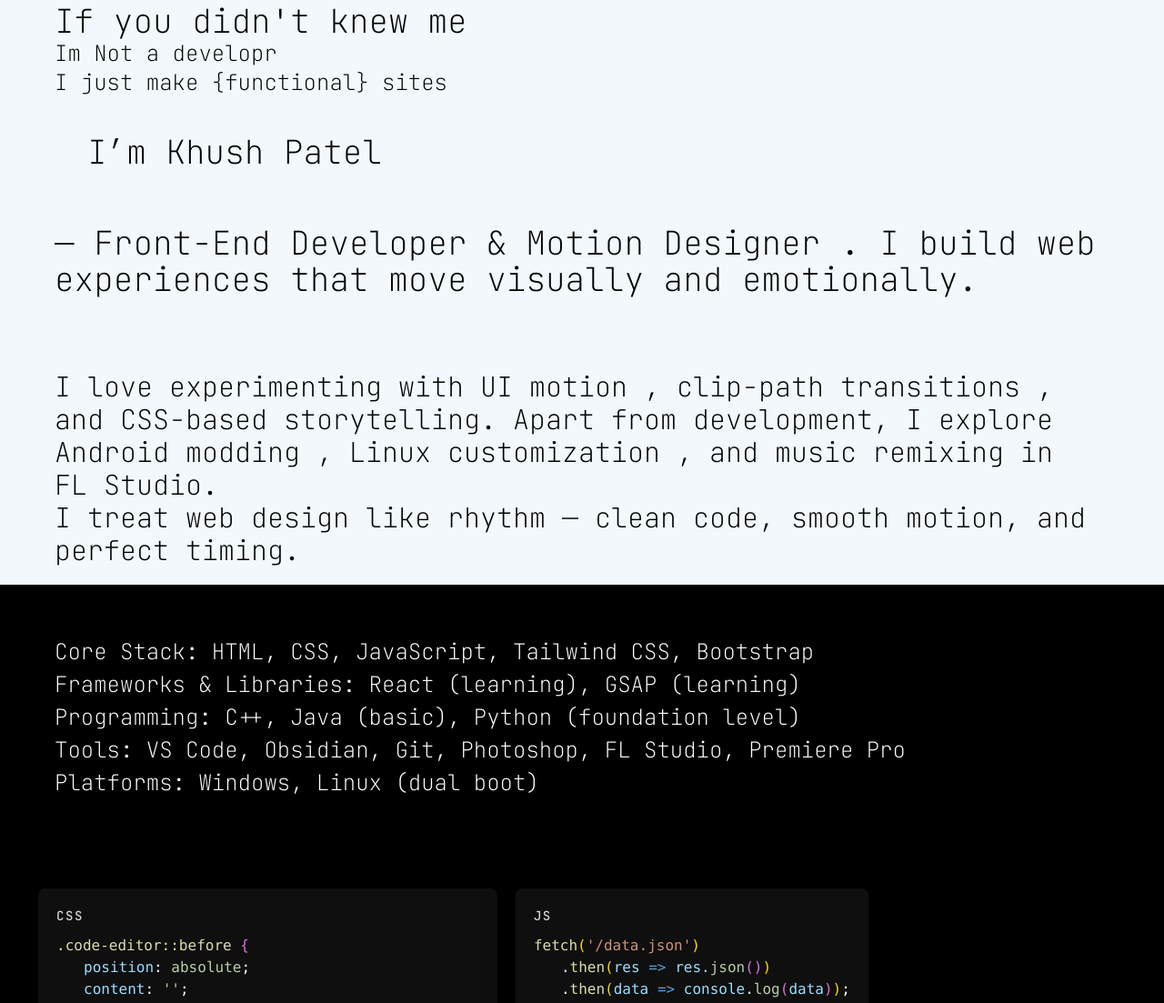
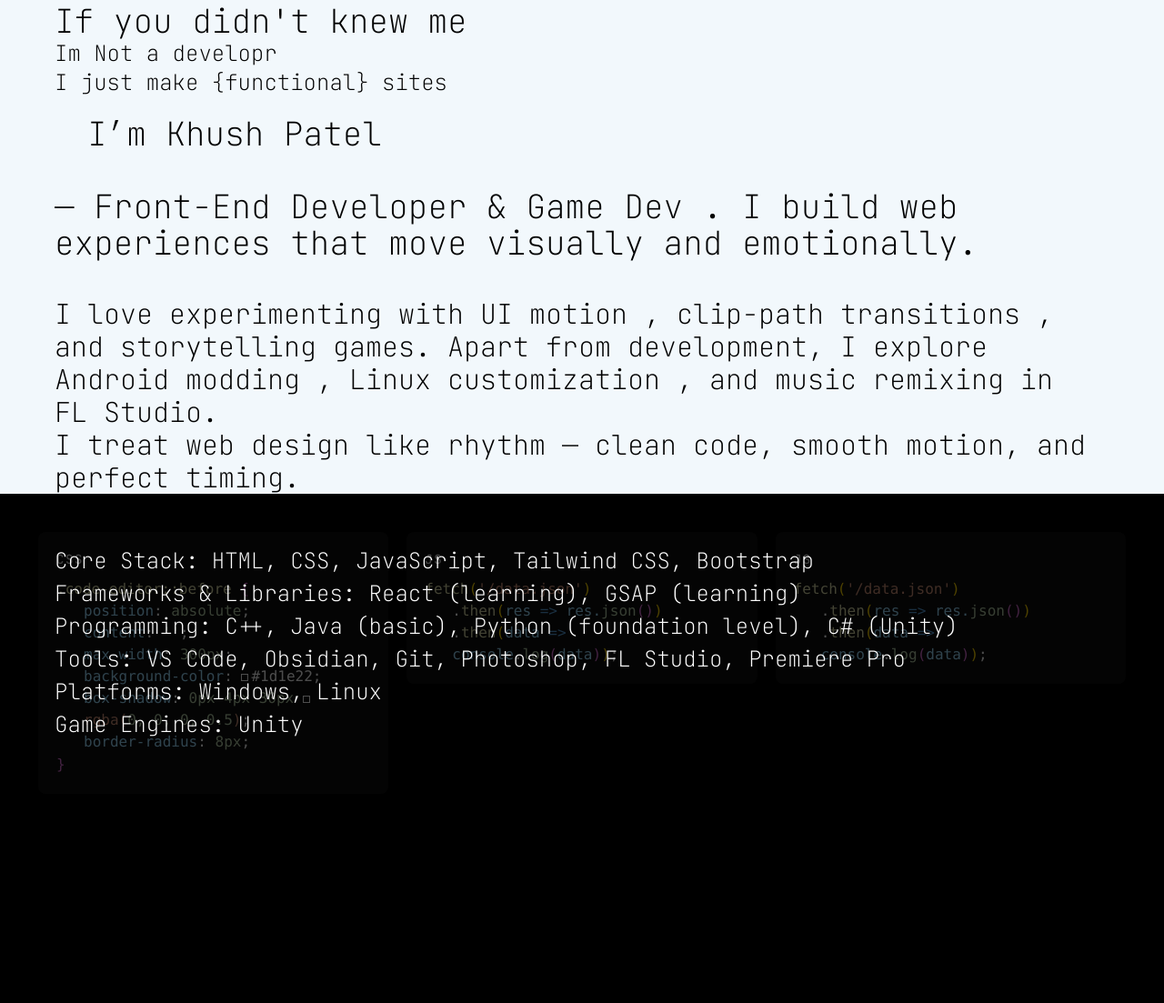
Before and after one commit to khushpatel00/PortfolioMix, a website: page index.html in a window 1280 px wide. Shown: the part 885-1988 px from the top of the page at 91% size. After the commit the page ends 1768 px from the top, so only its background shows below. Drawn offline with nearby package versions, Linux system fonts and the light colour scheme.

Commit message:
Changes: title(added: 'Gamedev'), added Game engine in corestack, used code blocks as background

```diff
--- a/index.html
+++ b/index.html
@@ -1,5 +1,6 @@
 <!DOCTYPE html>
 <html lang="en">
+
 <head>
 	<meta charset="UTF-8" />
 	<meta name="viewport" content="width=device-width, initial-scale=1.0" />
@@ -8,23 +9,32 @@
 	<link rel="stylesheet" href="src/output.css" />
 	<link rel="preconnect" href="https://fonts.googleapis.com" />
 	<link rel="preconnect" href="https://fonts.gstatic.com" crossorigin />
-        <link href="https://fonts.googleapis.com/css2?family=JetBrains+Mono:ital,wght@0,100..800;1,100..800&display=swap" rel="stylesheet" />
+	<link href="https://fonts.googleapis.com/css2?family=JetBrains+Mono:ital,wght@0,100..800;1,100..800&display=swap"
+		rel="stylesheet" />
 </head>
 
-    <div id="fluidCursorElement" class="fixed duration-75 cursor-none min-w-4 p-5 max-h-4 rounded-full bg-neutral-600/50 flex z-50 justify-center items-center text-white JetFonts text-nowrap"></div>
-    <div id="fluidCursorContent" class="fixed flex justify-center items-center align-middle cursor-none w-1.5 h-1.5 rounded-full bg-[#f8f2fc] z-50 inset-shadow-sm inset-shadow-black/20">
-        <div id="transition-ball" class="h-full rounded-full bg-[#f8f2fc] inset-shadow-sm inset-shadow-black/20" style="transition: 0.2s"></div>
+<div id="fluidCursorElement"
+	class="fixed duration-75 cursor-none min-w-4 p-5 max-h-4 rounded-full bg-neutral-600/50 flex z-50 justify-center items-center text-white JetFonts text-nowrap">
 </div>
+<div id="fluidCursorContent"
+	class="fixed flex justify-center items-center align-middle cursor-none w-1.5 h-1.5 rounded-full bg-[#f8f2fc] z-50 inset-shadow-sm inset-shadow-black/20">
+	<div id="transition-ball" class="h-full rounded-full bg-[#f8f2fc] inset-shadow-sm inset-shadow-black/20"
+		style="transition: 0.2s"></div>
+</div>
+
 <body class="bg-black overflow-x-hidden cursor-none">
-        <header class="fixed w-[95%] top-0 z-40 bg-black/30 backdrop-blur-sm border-b rounded-2xl my-5 border-gray-900/10" style="margin-inline: 2.5%">
+	<header class="fixed w-[95%] top-0 z-40 bg-black/30 backdrop-blur-sm border-b rounded-2xl my-5 border-gray-900/10"
+		style="margin-inline: 2.5%">
 		<div class="mx-auto xl:max-w-screen px-4 sm:px-6 lg:px-8">
 			<div class="flex h-16 items-center justify-between">
 				<div class="md:flex md:items-center md:gap-12 gTopFade">
-                        <a class="max-w-1/5 link" href="#"><img src="src/img/favicon.png" class="sm:max-w-1/5 max-w-1/6 md:max-w-full" alt="" /></a>
+					<a class="max-w-1/5 link" href="#"><img src="src/img/favicon.png"
+							class="sm:max-w-1/5 max-w-1/6 md:max-w-full" alt="" /></a>
 				</div>
 				<div class="link block gTopFade cursor-none" onclick="navTrigger()">
 					<button class="rounded-lg p-2 cursor-none transition bg-gray-900 text-white/50 hover:text-white">
-                            <svg class="size-5 cursor-none" fill="none" viewBox="0 0 24 24" stroke="currentColor" stroke-width="2">
+						<svg class="size-5 cursor-none" fill="none" viewBox="0 0 24 24" stroke="currentColor"
+							stroke-width="2">
 							<path stroke-linecap="round" stroke-linejoin="round" d="M4 6h16M4 12h16M4 18h16" />
 						</svg>
 					</button>
@@ -35,25 +45,42 @@
 	<div class="fixed top-0 left-0 z-40">
 		<nav class="relative text-white h-screen w-screen p-4 hidden">
 			<div class="flex link items-center">
-                    <button class="link absolute top-0 right-0 m-8 rounded-lg p-2 cursor-none transition hover:text-white" onclick="navTrigger()">
-                        <svg class="size-5 mx-auto cursor-none" xmlns="http://www.w3.org/2000/svg" fill="white" viewBox="0 0 640 640" stroke="currentColor" stroke-width="2">
+				<button class="link absolute top-0 right-0 m-8 rounded-lg p-2 cursor-none transition hover:text-white"
+					onclick="navTrigger()">
+					<svg class="size-5 mx-auto cursor-none" xmlns="http://www.w3.org/2000/svg" fill="white"
+						viewBox="0 0 640 640" stroke="currentColor" stroke-width="2">
 						<path
 							d="M183.1 137.4C170.6 124.9 150.3 124.9 137.8 137.4C125.3 149.9 125.3 170.2 137.8 182.7L275.2 320L137.9 457.4C125.4 469.9 125.4 490.2 137.9 502.7C150.4 515.2 170.7 515.2 183.2 502.7L320.5 365.3L457.9 502.6C470.4 515.1 490.7 515.1 503.2 502.6C515.7 490.1 515.7 469.8 503.2 457.3L365.8 320L503.1 182.6C515.6 170.1 515.6 149.8 503.1 137.3C490.6 124.8 470.3 124.8 457.8 137.3L320.5 274.7L183.1 137.4z" />
 					</svg>
 					<p class="text-white JetFonts">{esc}</p>
 				</button>
 				<ul class="p-4 text-3xl leading-16 px-20">
-                        <li class="gTopFadeLi"><a class="link" id="navHome" href="#">Home</a></li>
-                        <li class="gTopFadeLi"><a class="link" id="navProjects" href="#">Projects</a></li>
-                        <li class="gTopFadeLi"><a class="link" id="navMore" href="#">More</a></li>
+					<li class="gTopFadeLi">
+						<a class="link" id="navHome" href="#">Home</a>
+					</li>
+					<li class="gTopFadeLi">
+						<a class="link" id="navProjects" href="#">Projects</a>
+					</li>
+					<li class="gTopFadeLi">
+						<a class="link" id="navMore" href="#">More</a>
+					</li>
 				</ul>
 			</div>
+
+
+
+
+
 		</nav>
 	</div>
 	<section class="text-white items-center flex h-screen" id="banner">
-            <h1 class="scalerObject xl:text-8xl lg:text-7xl z-10 md:text-6xl sm:text-5xl text-4xl tracking-wide JetFonts justify-center flex w-1/2" style="transition: 1s" id="f-half">developr</h1>
+		<h1 class="scalerObject xl:text-8xl lg:text-7xl z-10 md:text-6xl sm:text-5xl text-4xl tracking-wide JetFonts justify-center flex w-1/2"
+			style="transition: 1s" id="f-half">webdev</h1>
+
 		<div id="dividerLine" class="h-screen w-0.5 z-10 left-1/2 top-0 absolute"></div>
-            <h1 class="scalerObject xl:text-8xl lg:text-7xl z-10 md:text-6xl sm:text-5xl text-4xl tracking-wide JetFonts justify-center flex w-1/2" style="transition: 1s" id="s-half">breakr</h1>
+
+		<h1 class="scalerObject xl:text-8xl lg:text-7xl z-10 md:text-6xl sm:text-5xl text-4xl tracking-wide JetFonts justify-center flex w-1/2"
+			style="transition: 1s" id="s-half">gamedev</h1>
 
 		<div class="absolute z-0 flex top-0 left-0 w-full" style="transition: 0.35s">
 			<div class="glass-card rounded-2xl flex-1/4 hover:flex-2/5 h-[40vh] m-2 flex"></div>
@@ -75,28 +102,28 @@
 		<div id="vertDivider3" class="bg-neutral-300 w-screen h-4 rotate-1"></div>
 	</div>
 	<section class="text-black bg-[#f2f8fc] px-10 pt-10">
-            <h1 class=" text-4xl px-5 JetFonts font-black">If you didn't knew me</h1>
-            <h1 class=" text-2xl px-5 JetFonts">Im Not a developr</h1>
-            <h1 class=" text-2xl px-5 JetFonts">I just make {<a href="#" class="link">functional</a>} sites</h1>
+		<h1 class="text-4xl px-5 JetFonts font-black">If you didn't knew me</h1>
+		<h1 class="text-2xl px-5 JetFonts">Im Not a developr</h1>
+		<h1 class="text-2xl px-5 JetFonts">I just make {<a href="#" class="link">functional</a>} sites</h1>
 
-            <p class=" JetFonts text-4xl px-14 pt-10">I’m Khush Patel</p>
+		<p class="JetFonts text-4xl px-14 pt-5">I’m Khush Patel</p>
 
-            <div class="JetFonts text-4xl p-5 mt-10 getUpParent">
+		<div class="JetFonts text-4xl p-5 mt-5 getUpParent">
 			— Front-End
 			<p class="getUp inline-block duration-100 JetFonts">Developer</p>
 			&
-                <p class="getUp inline-block duration-100 JetFonts">Motion Designer</p>
+			<p class="getUp inline-block duration-100 JetFonts">Game Dev</p>
 			. I build web experiences that move
 			<p class="getUp inline-block duration-100 JetFonts">visually</p>
 			and emotionally.
 		</div>
 
-            <div class="JetFonts text-3xl p-5 mt-10 bolder-parent">
+		<div class="JetFonts text-3xl px-5 mt-5 bolder-parent">
 			I love experimenting with
 			<p class="bolder-element inline-block duration-100 JetFonts">UI motion</p>
 			,
 			<p class="bolder-element inline-block duration-100 JetFonts">clip-path transitions</p>
-                , and CSS-based storytelling. Apart from development, I explore
+			, and storytelling games. Apart from development, I explore
 			<p class="bolder-element inline-block duration-100 JetFonts">Android modding</p>
 			,
 			<p class="bolder-element inline-block duration-100 JetFonts">Linux customization</p>
@@ -106,24 +133,30 @@
 			I treat web design like rhythm — clean code, smooth motion, and perfect timing.
 		</div>
 	</section>
-        <section>
+	<section class="relative">
 		<div class="text-white p-14 JetFonts text-2xl">
 			<p class="p-1 leading-7">Core Stack: HTML, CSS, JavaScript, Tailwind CSS, Bootstrap</p>
 			<p class="p-1 leading-7">Frameworks & Libraries: React (learning), GSAP (learning)</p>
-                <p class="p-1 leading-7">Programming: C++, Java (basic), Python (foundation level)</p>
+			<p class="p-1 leading-7">Programming: C++, Java (basic), Python (foundation level), C# (Unity)</p>
 			<p class="p-1 leading-7">Tools: VS Code, Obsidian, Git, Photoshop, FL Studio, Premiere Pro</p>
-                <p class="p-1 leading-7">Platforms: Windows, Linux (dual boot)</p>
+			<p class="p-1 leading-7">Platforms: Windows, Linux</p>
+			<p class="p-1 leading-7">Game Engines: Unity</p>
+
 		</div>
 
 		<!-- From Uiverse.io by Yaya12085 -->
-            <div class="snippets m-8 flex">
-                <div class="code-editor ">
+		<div class="snippets m-8 flex flex-wrap absolute top-0 -z-10 opacity-30">
+			<div class="editor-container sm:w-full md:w-full lg:w-1/2 xl:w-1/3">
+				<div class="code-editor">
 					<div class="header">
 						<span class="title">CSS</span>
 					</div>
 					<div class="editor-content">
 						<code class="code">
-                            <p><span class="color-yellow">.code-editor::before</span> <span class="color-purple">{</span></p>
+								<p>
+									<span class="color-yellow">.code-editor::before</span>
+									<span class="color-purple">{</span>
+								</p>
 
 								<p class="property"><span class="color-2">position</span><span>:</span> <span class="color-1">absolute</span>;</p>
 								<p class="property"><span class="color-2">content</span><span>:</span> <span class="color-1">''</span>;</p>
@@ -139,7 +172,9 @@
 							</code>
 					</div>
 				</div>
+			</div>
 
+			<div class="editor-container sm:w-full md:w-full lg:w-1/2 xl:w-1/3">
 				<div class="code-editor">
 					<div class="header">
 						<span class="title">JS</span>
@@ -147,9 +182,38 @@
 					<div class="editor-content">
 						<code class="code">
 								<p><span class="color-yellow">fetch</span><span class="color-darkyellow">(</span><span class="color-3">'/data.json'</span><span class="color-darkyellow">)</span></p>
-                            <p class="property">.<span class="color-yellow">then</span><span class="color-darkyellow">(</span><span class="color-2">res <span class="color-0">=></span> res.</span><span class="color-1">json</span><span class="color-purple">()</span><span  class="color-darkyellow">)</span></p>
-                            <p class="property">.<span class="color-yellow">then</span><span class="color-darkyellow">(</span><span class="color-2">data <span class="color-0">=></span></span><span class="color-2"> console</span>.<span class="color-1">log</span><span class="color-purple">(</span><span class="color-2">data</span><span class="color-purple">)</span><span class="color-darkyellow">)</span>;</p>
+								<p class="property">
+									.<span class="color-yellow">then</span><span class="color-darkyellow">(</span><span class="color-2">res <span class="color-0">=></span> res.</span
+									><span class="color-1">json</span><span class="color-purple">()</span><span class="color-darkyellow">)</span>
+								</p>
+								<p class="property">
+									.<span class="color-yellow">then</span><span class="color-darkyellow">(</span><span class="color-2">data <span class="color-0">=></span></span
+									><span class="color-2"> console</span>.<span class="color-1">log</span><span class="color-purple">(</span><span class="color-2">data</span
+									><span class="color-purple">)</span><span class="color-darkyellow">)</span>;
+								</p>
 							</code>
+					</div>
+				</div>
+			</div>
+			<div class="editor-container sm:w-full md:w-full lg:w-1/2 xl:w-1/3">
+				<div class="code-editor">
+					<div class="header">
+						<span class="title">JS</span>
+					</div>
+					<div class="editor-content">
+						<code class="code">
+								<p><span class="color-yellow">fetch</span><span class="color-darkyellow">(</span><span class="color-3">'/data.json'</span><span class="color-darkyellow">)</span></p>
+								<p class="property">
+									.<span class="color-yellow">then</span><span class="color-darkyellow">(</span><span class="color-2">res <span class="color-0">=></span> res.</span
+									><span class="color-1">json</span><span class="color-purple">()</span><span class="color-darkyellow">)</span>
+								</p>
+								<p class="property">
+									.<span class="color-yellow">then</span><span class="color-darkyellow">(</span><span class="color-2">data <span class="color-0">=></span></span
+									><span class="color-2"> console</span>.<span class="color-1">log</span><span class="color-purple">(</span><span class="color-2">data</span
+									><span class="color-purple">)</span><span class="color-darkyellow">)</span>;
+								</p>
+							</code>
+					</div>
 				</div>
 			</div>
 		</div>
@@ -158,4 +222,5 @@
 	<script src="src/script.js"></script>
 	<script src="src/gsap.js"></script>
 </body>
+
 </html>
--- a/package.json
+++ b/package.json
@@ -1,6 +1,6 @@
 {
   "dependencies": {
-    "@tailwindcss/cli": "^4.1.14",
-    "tailwindcss": "^4.1.14"
+    "@tailwindcss/cli": "^4.1.16",
+    "tailwindcss": "^4.1.16"
   }
 }
--- a/src/input.css
+++ b/src/input.css
@@ -58,7 +58,8 @@
     transition: 0.25s;
 }
 #fluidCursorElement,
-#fluidCursorContent {
+#fluidCursorContent,
+.snippets {
     pointer-events: none;
 }
 a {
--- a/src/script.js
+++ b/src/script.js
@@ -21,6 +21,7 @@
 document.addEventListener("mousemove", (e) => {
     mouseX = e.clientX;
     mouseY = e.clientY;
+
 });
 
 function animate() {
@@ -32,7 +33,15 @@
 }
 
 animate();
-document.addEventListener('keydown', (key)=>{
-    if(key.key == 'Escape' && isNavBarOpen) navTrigger();
-
+document.addEventListener('keyup', (key)=>{
+    if(key.key == 'Escape') navTrigger();
 })
+banner.addEventListener('mousemove',(e)=>{
+    fluidCursor.classList.add('p-8');
+    if(e.clientX < window.innerWidth / 2)  fluidCursorContent.innerHTML = `<img src="src/img/mac_pointer.png" class="max-w-6" alt="">`;
+    else fluidCursorContent.innerHTML = '<img src="src/img/mickey_pointer.png" class="max-w-7" alt="">';
+});
+banner.addEventListener('mouseleave',(e)=>{
+    fluidCursor.classList.remove('p-8');
+    fluidCursorContent.innerHTML = '';
+});
```
Also changed, not shown: src/img/mac_pointer.png (added), src/img/mickey_pointer.png (added), src/output.css, 1 other file. Lines whose indentation alone changed are shown as unchanged.
